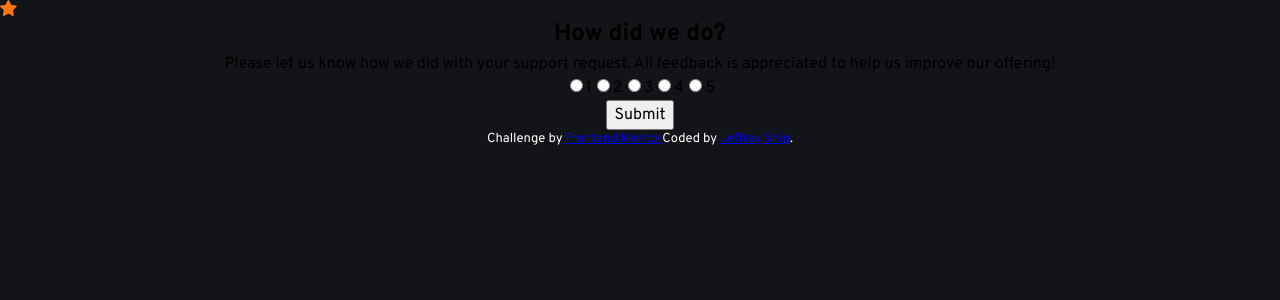
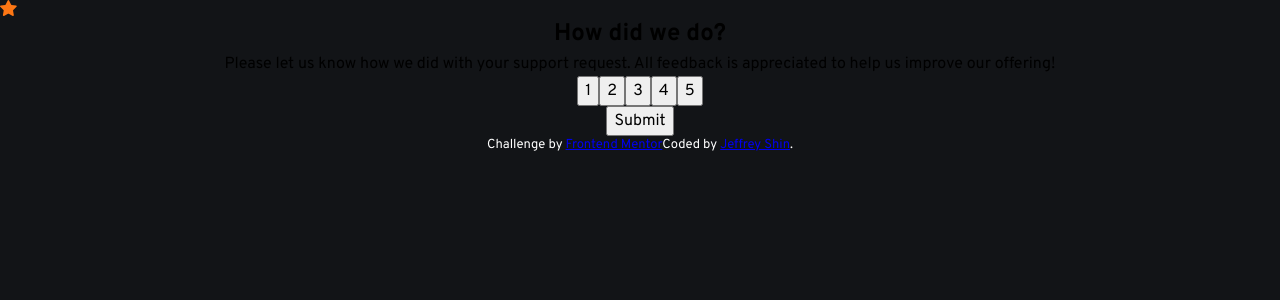
Before and after one commit to jshin720/interactiveRating, a React (Create React App) app: page / in a window 1280 px wide. Shown: the top 300 px of the page. Built offline with nearby package versions, Linux system fonts and the light colour scheme.

Commit message:
fixed ratings button

```diff
--- a/package.json
+++ b/package.json
@@ -3,6 +3,10 @@
   "version": "0.1.0",
   "private": true,
   "dependencies": {
+    "@emotion/react": "^11.10.4",
+    "@emotion/styled": "^11.10.4",
+    "@mui/icons-material": "^5.10.9",
+    "@mui/material": "^5.10.10",
     "@testing-library/jest-dom": "^5.16.5",
     "@testing-library/react": "^13.4.0",
     "@testing-library/user-event": "^13.5.0",
--- a/src/components/maincard/Card.css
+++ b/src/components/maincard/Card.css
@@ -59,51 +59,70 @@
     /* border: 2px solid green; */
   }
 
-  .ratings-button {
-    margin: 0 1em;
+  .ratings-container {
+    /* margin: 0 1em; */
     /* padding: 1em; */
     display: flex;
     justify-content: space-between;
+    align-items: center;
+    margin: 0 .5rem 1rem;
     /* width: 100%; */
-    align-items: left;
+    cursor: pointer;
     /* border: 2px solid red; */
   }
-  input[type=radio] {
-    position: absolute;
-    opacity: 0;
-  }
-  .ratings-form label {
+
+  .ratings-button {
     /* margin: 0.7em; */
     padding: 0.3em 0 0;
-    width: 50px;
+    text-align: center;
+    width: 45px;
+    height: 45px;
     display: flex;
     justify-content: center;
     align-items: center;
     /* line-height: 2px; */
-    text-align: center;
+    background-color: hsl(211, 19%, 24%);
+    border-radius: 50%;
+    display: flex;
+    justify-content: center;
+    align-items: center;
+    /* border: 2px solid yellow; */
     color: hsl(217, 12%, 63%);
-    border-radius: 50px;
-    height: 50px;
-    /* border: 2px solid yellow; */
-    background: hsl(212, 25%, 22%);
+    font-weight: 700;
   }
 
   .button-container {
-    margin: 1em;
+    margin: 1em .5em 1.5rem;
   }
   .btn {
-    margin: 0.1em;
-    /* padding: .6em 8em; */
+    /* margin: 0.1em;
+    padding: .6em 8em;
     border-radius: 50px;
-    background: hsl(25, 97%, 53%);
     color: white;
 
     box-sizing: border-box;
     display: block;
-    /* font-size: 18px; */
+    font-size: 18px;
     max-width: 100%;
     padding: 9px 12px;
     text-align: center;
-    width: 575px;
+    width: 575px; */
+    cursor: pointer;
+    text-transform: uppercase;
+    border: 0;
+    outline: 0;
+    width: 100%;
+    padding: 12px 0;
+    background-color: hsl(25, 97%, 53%);
+    color: white;
+    border-radius: 25px;
+    letter-spacing: 1.5px;
+    font-family: inherit;
+    font-weight: 700;
+  }
+
+  .submit_btn:active {
+    background-color: white;
+    color: hsl(25, 97%, 53%);
   }
 }
--- a/src/components/maincard/Card.jsx
+++ b/src/components/maincard/Card.jsx
@@ -30,9 +30,23 @@ const Card = (props) => {
           is appreciated to help us improve our offering!
         </p>
       </section>
-      <form className="ratings-form">
-        <div className="ratings-button">
-          <input
+      <div className="ratings-container">
+        <button className="ratings-button" onClick={handleChange} value="1">
+          1
+        </button>
+        <button className="ratings-button" onClick={handleChange} value="2">
+          2
+        </button>
+        <button className="ratings-button" onClick={handleChange} value="3">
+          3
+        </button>
+        <button className="ratings-button" onClick={handleChange} value="4">
+          4
+        </button>
+        <button className="ratings-button" onClick={handleChange} value="5">
+          5
+        </button>
+        {/* <input
             type="radio"
             value="1"
             name="one"
@@ -71,7 +85,7 @@ const Card = (props) => {
             checked={props.rating === "5"}
             onChange={handleChange}
           />
-          <label htmlFor="five">5</label>
+          <label htmlFor="five">5</label> */}
       </div>
       <div className="button-container">
         <button
@@ -82,7 +96,6 @@ const Card = (props) => {
           Submit
         </button>
       </div>
-      </form>
     </div>
   );
 };
```
Also changed, not shown: 1 other file (tests, documents, lock files or other folders). Lines whose indentation alone changed are shown as unchanged.
